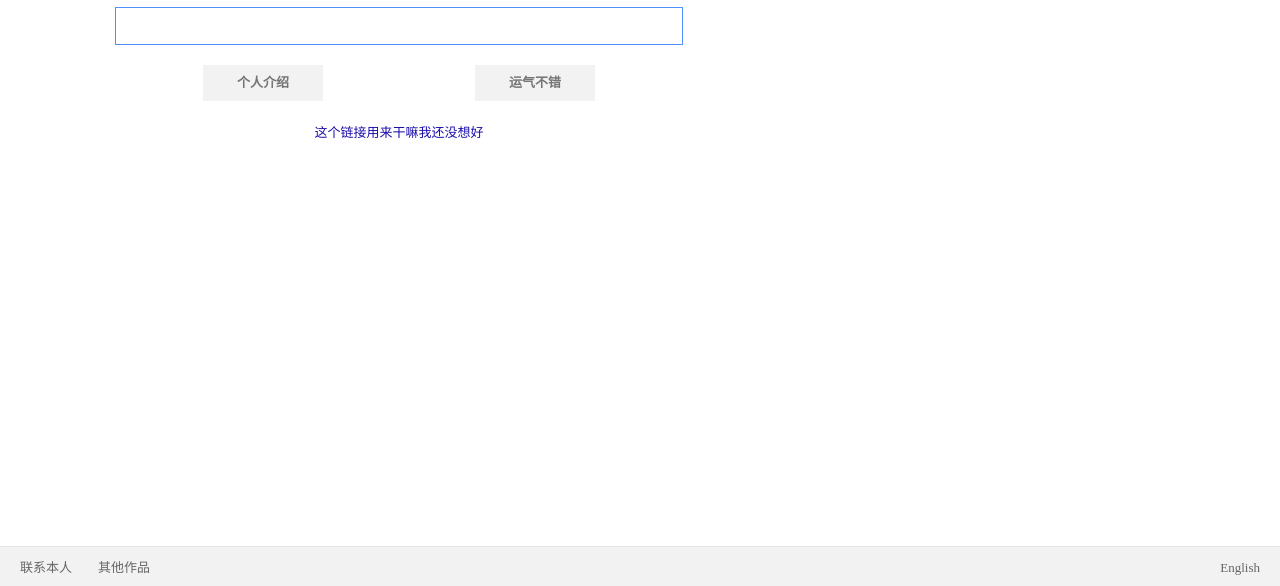
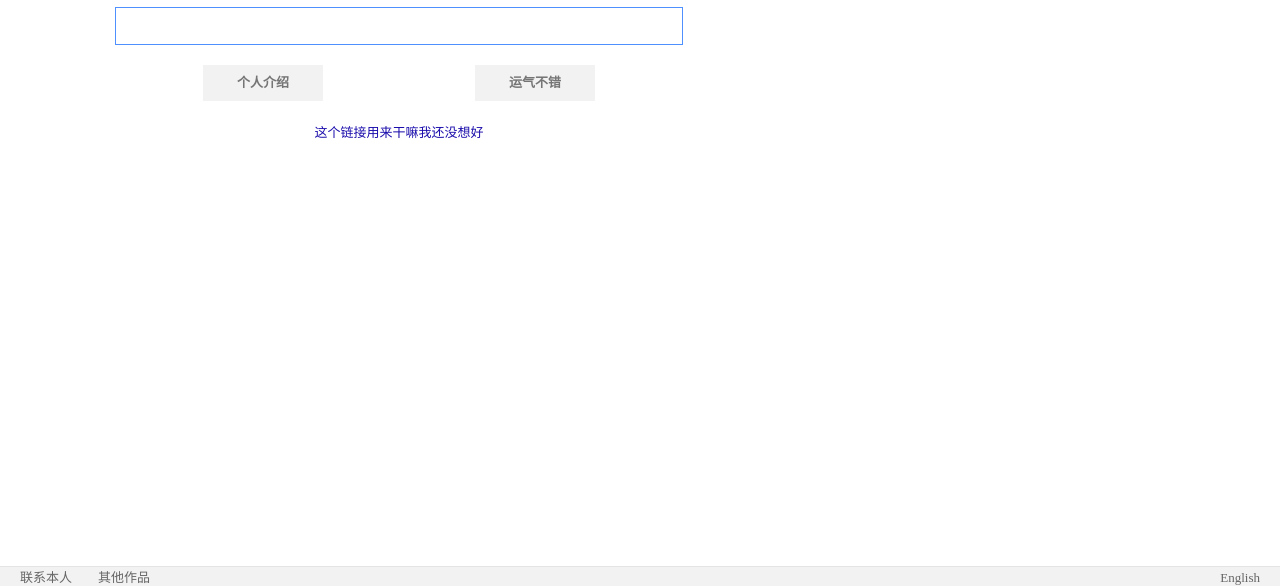
Before and after one commit to lgzh0925/-, a plain HTML site: page index.html in a window 1280 px wide. Shown: the part 214-800 px from the top of the page. Drawn offline with Linux system fonts and the light colour scheme.

Commit message:
height20

```diff
--- a/index.less
+++ b/index.less
@@ -139,7 +139,7 @@ body{
     left: 0;
     right: 0;
     clear: both;
-    height: 40px;
+    height: 20px;
     width: 100%;
     background: #f2f2f2;
     border-top: 1px solid #e4e4e4;
@@ -148,7 +148,7 @@ body{
 float: left;
     div{
         float: left;
-        line-height: 40px;
+        line-height: 20px;
         margin: 0 6px;
         margin-left: 20px;
         a{
@@ -159,7 +159,7 @@ float: left;
 
 .right-footer{
     float: right;
-    line-height: 40px;
+    line-height: 20px;
     margin: 0 20px;
     a{
         color: #666666;
```
Also changed, not shown: index.css.
